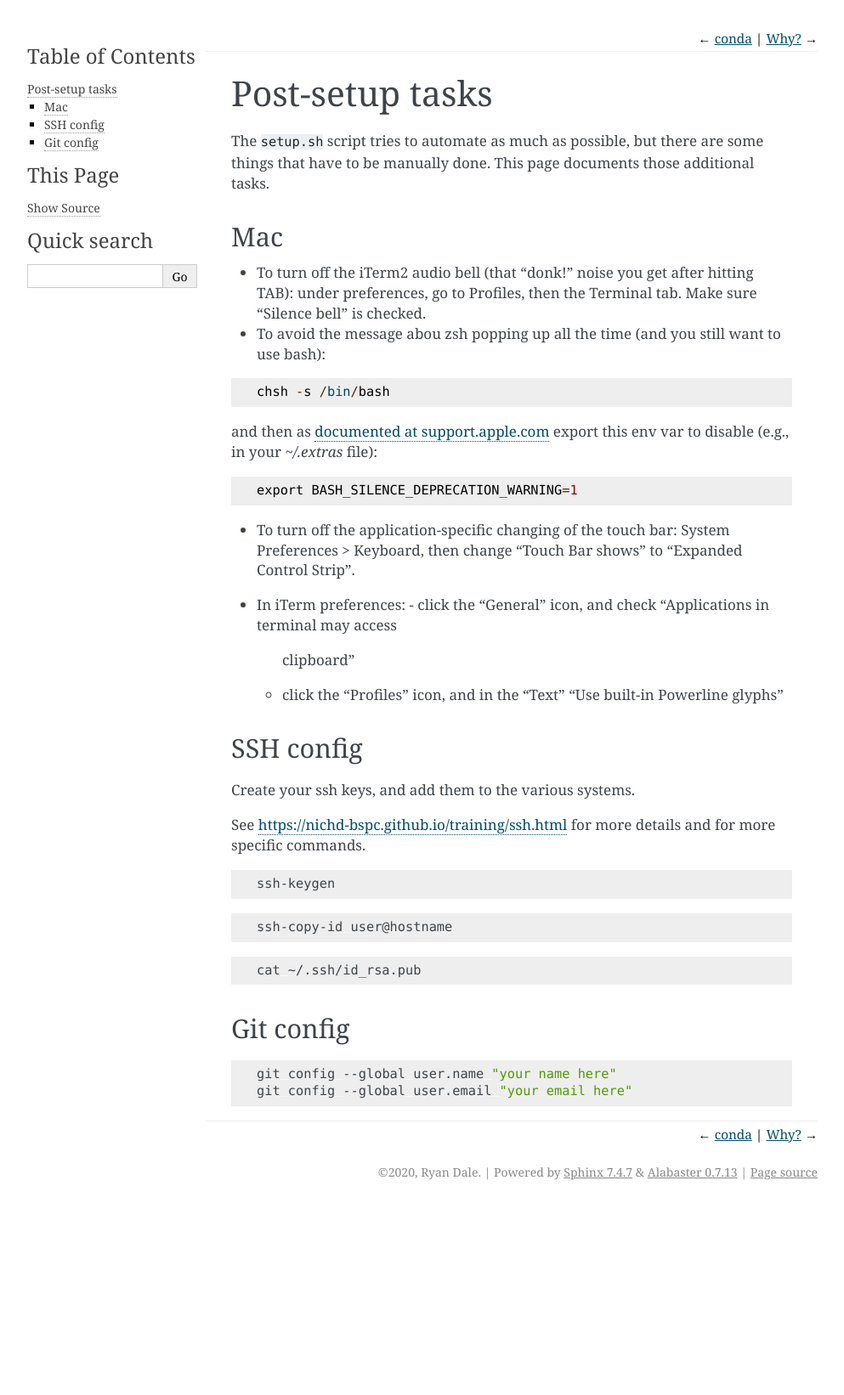
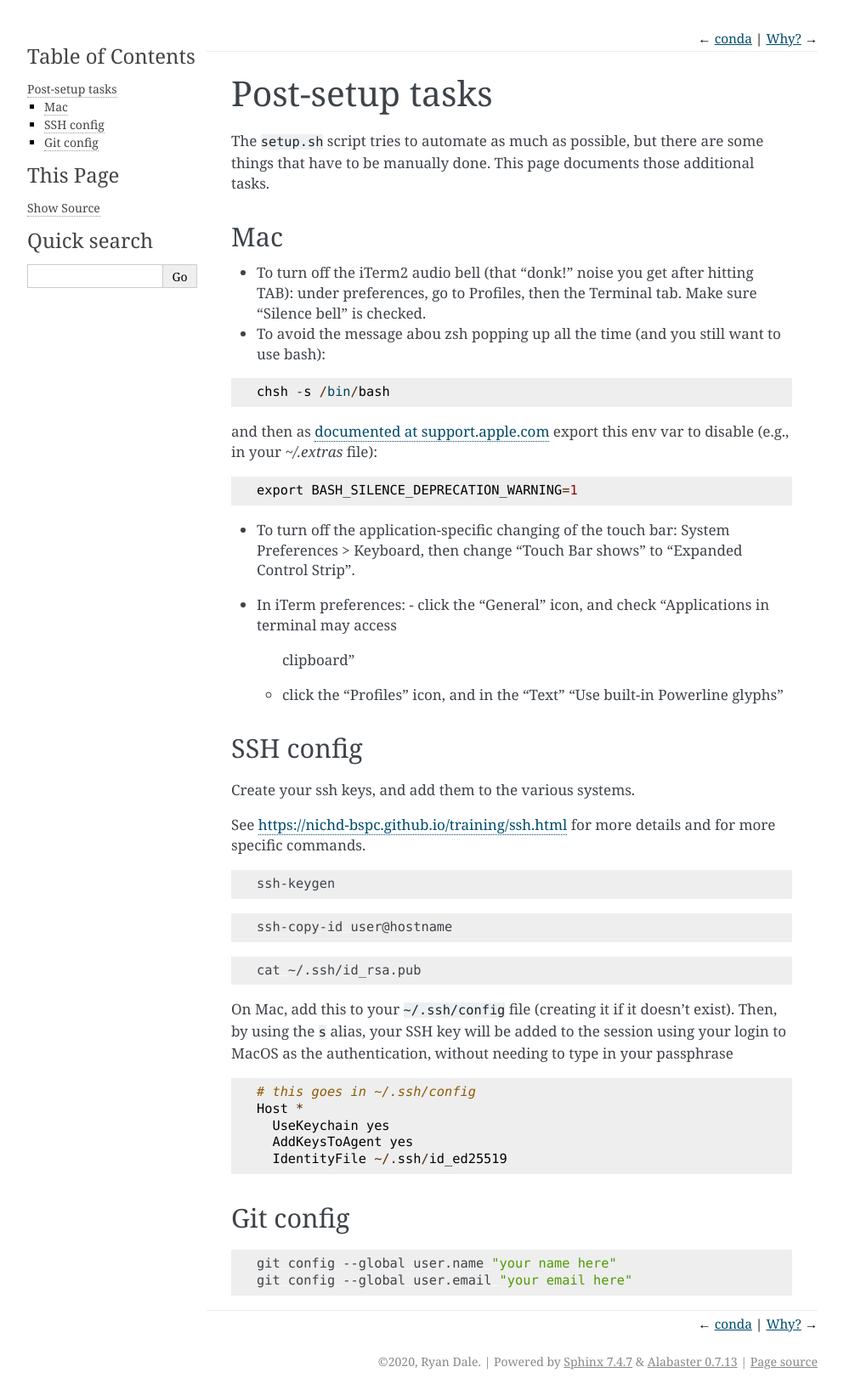
Before and after one commit to daler/dotfiles, a Sphinx documentation site: the page built from docs/post.rst, in a window 1280 px wide. Shown: the whole page at 85% size, without its empty margins (148-1141 px from the left). Built offline with Sphinx 7.4.7, drawn with Linux system fonts in a browser that asks for light colours; before the commit the page ends 1419 px from its top, so only the background shows below that.

Commit message:
add docs for mac ssh

```diff
--- a/docs/post.rst
+++ b/docs/post.rst
@@ -56,6 +56,19 @@ more specific commands.
 
     cat ~/.ssh/id_rsa.pub
 
+On Mac, add this to your ``~/.ssh/config`` file (creating it if it doesn't
+exist). Then, by using the ``s`` alias, your SSH key will be added to the
+session using your login to MacOS as the authentication, without needing to
+type in your passphrase
+
+.. code-block::
+
+    # this goes in ~/.ssh/config
+    Host *
+      UseKeychain yes
+      AddKeysToAgent yes
+      IdentityFile ~/.ssh/id_ed25519
+
 Git config
 ----------
 
```
